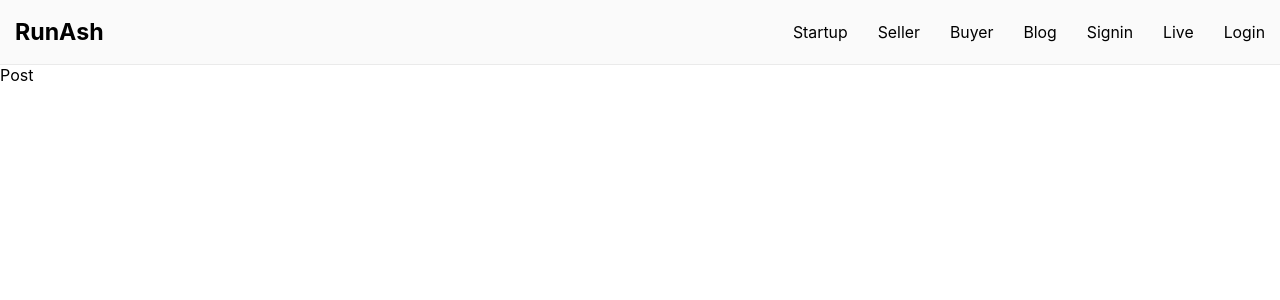
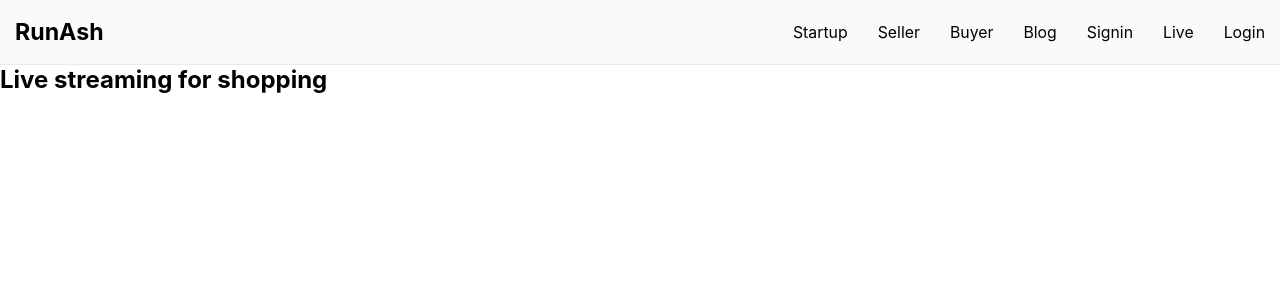
Before and after one commit to rammurmu/next, a Next.js app: page /posts/four-post in a window 1280 px wide. Shown: the top 300 px of the page. Built offline with nearby package versions, Linux system fonts and the light colour scheme.

Commit message:
Create four-post.js

```diff
--- /dev/null
+++ b/pages/posts/four-post.js
@@ -0,0 +1,3 @@
+export default function FourPost() {
+  return <h1>Live streaming for shopping</h1>;
+}
```
